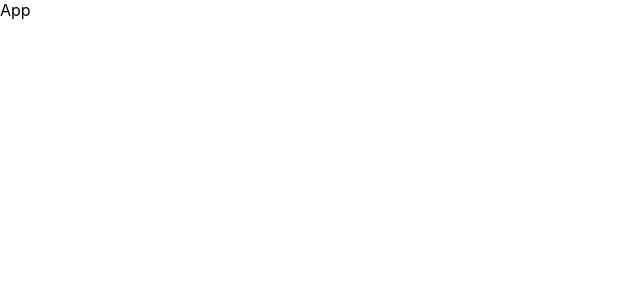
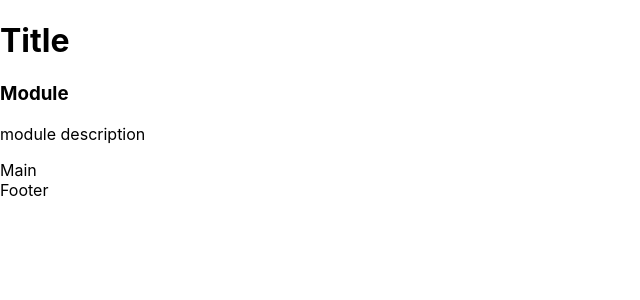
Before and after one commit to craig-dsilva/cyf-london8-ability, a React (Create React App) app: page / in a window 1280 px wide. Shown: the top 300 px of the page, without its empty margins (0-640 px from the left). Built offline with nearby package versions, Linux system fonts and the light colour scheme.

Commit message:
Header complete

```diff
--- a/src/App.js
+++ b/src/App.js
@@ -1,8 +1,19 @@
 import React from "react";
+
+import Header from "./components/Header";
+import Main from "./components/Main";
+import Footer from "./components/Footer";
+
 import "./App.css";
 
 const App = () => {
-  return <div>App</div>;
+  return (
+    <>
+      <Header />
+      <Main />
+      <Footer />
+    </>
+  );
 };
 
 export default App;
--- /dev/null
+++ b/src/components/Footer.jsx
@@ -0,0 +1,7 @@
+import React from "react";
+
+const Footer = () => {
+  return <div>Footer</div>;
+};
+
+export default Footer;
--- /dev/null
+++ b/src/components/Header.jsx
@@ -0,0 +1,17 @@
+import React from "react";
+
+const Header = () => {
+  return (
+    <header>
+      <h1>Title</h1>
+      <div className="container">
+        <div className="module">
+          <h3>Module</h3>
+          <p>module description</p>
+        </div>
+      </div>
+    </header>
+  );
+};
+
+export default Header;
--- /dev/null
+++ b/src/components/Main.jsx
@@ -0,0 +1,7 @@
+import React from "react";
+
+const Main = () => {
+  return <div>Main</div>;
+};
+
+export default Main;
```
